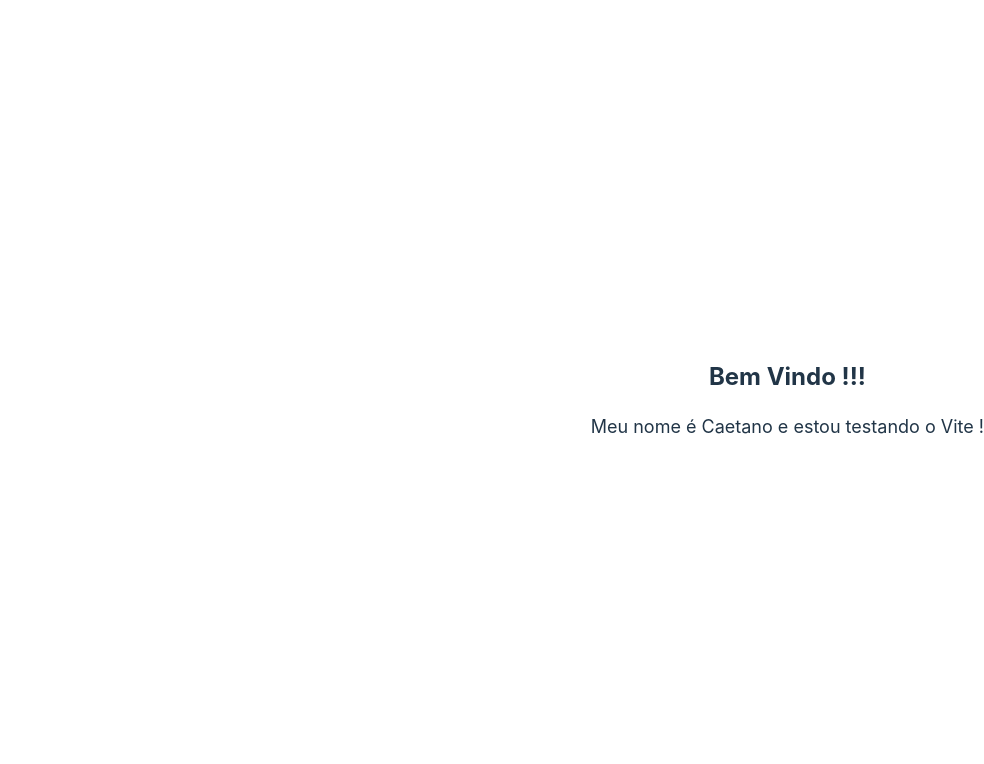
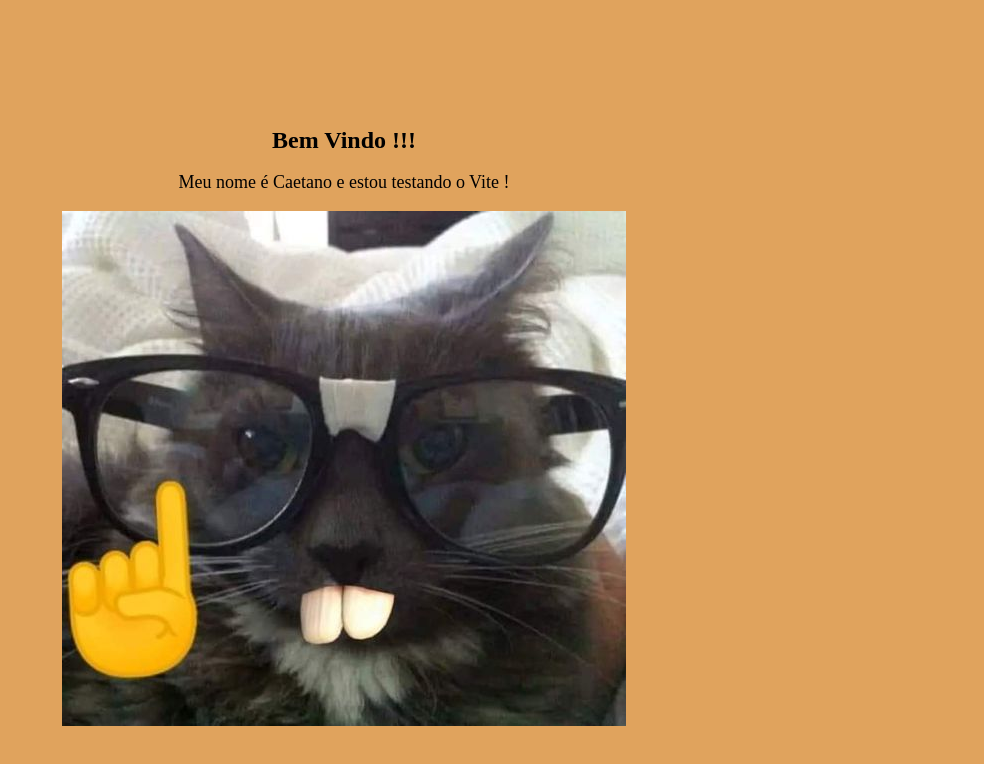
Before and after one commit to CaetanoMaldaner/Provinha, a website: page src/index.html in a window 1280 px wide. Shown: the whole page, without its empty margins (296-1280 px from the left). Drawn offline with Linux system fonts and the light colour scheme.

Commit message:
MUAHAHHAHAH

```diff
--- a/src/index.html
+++ b/src/index.html
@@ -5,8 +5,39 @@
   <meta charset="UTF-8" />
   <link rel="icon" type="image/svg+xml" href="/vite.svg" />
   <meta name="viewport" content="width=device-width, initial-scale=1.0" />
-  <link rel="stylesheet" type="text/css" href="/css/style.css">
   <title>Provinha</title>
+
+
+  <style>
+    body {
+      background-color: rgb(224, 163, 93);
+      display: flex;
+      justify-content: center;
+      align-items: center;
+      height: 100vh;
+      margin: 0;
+      padding: 20px;
+    }
+
+    .container {
+      text-align: center;
+    }
+
+    h1 {
+      font-size: 24px;
+    }
+
+    p {
+      font-size: 18px;
+    }
+
+    .image-small {
+      max-width: 100%;
+      height: auto;
+    }
+  </style>
+
+
 </head>
 
 <body>
@@ -14,6 +45,9 @@
   <div class="container">
     <h1>Bem Vindo !!!</h1>
     <p>Meu nome é Caetano e estou testando o Vite !</p>
+    <div class="image-container">
+      <img class="image-small" src="imgs/foto3.jpg" alt="GATOKKKKKKKK">
+    </div>
   </div>
 </body>
 
```
Also changed, not shown: src/imgs/foto1.jpg (added), src/imgs/foto2.jpg (added), src/imgs/foto3.jpg (added).
